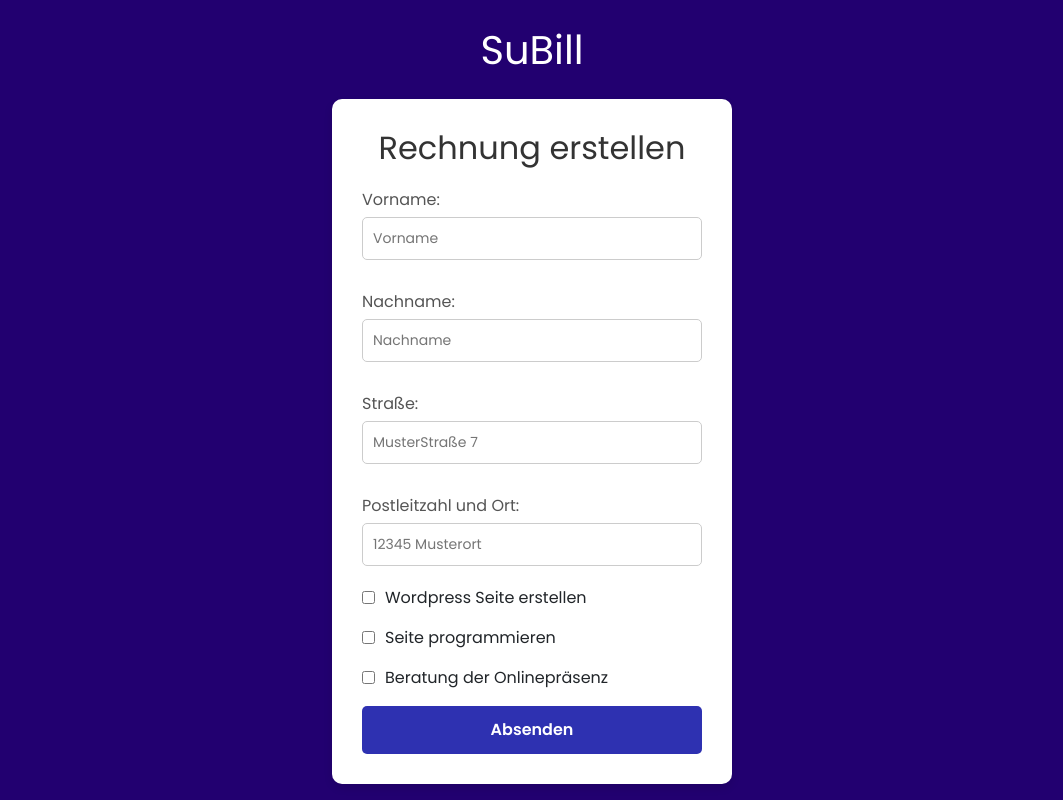
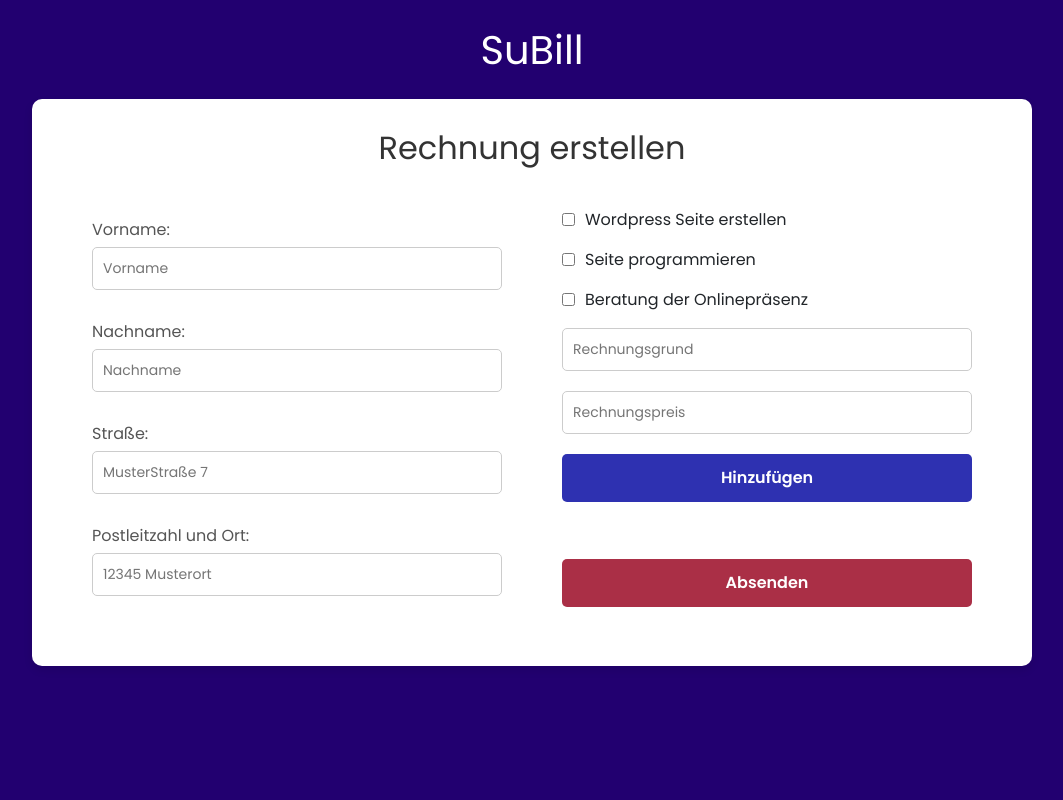
Before and after one commit to urimsu/SuBill, an Angular app: page / in a window 1280 px wide. Shown: the whole page, without its empty margins (108-1171 px from the left). Built offline with nearby package versions, Linux system fonts and the light colour scheme.

Commit message:
Better Looking

```diff
--- a/src/app/calculator/calculator.component.css
+++ b/src/app/calculator/calculator.component.css
@@ -1,10 +1,3 @@
-.calculator{
-    display: flex;
-    justify-content: center;
-    align-items: center;
-
-}
-
 body {
     font-family: 'Poppins', sans-serif;
     background-color: #f4f4f9;
@@ -14,15 +7,32 @@ body {
     height: 100vh;
     margin: 0;
 }
+.calculator{
+    display: flex;
+    justify-content: center;
+    align-items: center;
+
+}
 
 .form-container {
     background-color: #ffffff;
     padding: 30px;
     border-radius: 10px;
     box-shadow: 0 4px 8px rgba(0, 0, 0, 0.1);
-    max-width: 400px;
+    max-width: 1000px;
     width: 100%;
     text-align: left;
+}
+.formContainer{
+    display: flex;
+    justify-content: space-between;
+    max-width: 100%;
+}
+
+.leftDiv, .rightDiv {
+    flex: 1; /* Nimmt den verfügbaren Platz gleichmäßig ein */
+    padding: 20px;
+    margin: 0 10px;
 }
 
 h2 {
@@ -49,6 +59,7 @@ input, select {
     font-size: 14px;
 }
 
+
 button {
     width: 100%;
     padding: 12px;
@@ -61,8 +72,18 @@ button {
     font-weight: 600;
 }
 
+
 button:hover {
     background-color: #322e70;
+}
+
+#druckenButton{
+    background-color: #aa2f46;
+    margin-top: 10%;
+}
+
+#druckenButton:hover{
+    background-color: #872537;
 }
 
 .checkbox-label {
--- a/src/app/calculator/calculator.component.html
+++ b/src/app/calculator/calculator.component.html
@@ -1,7 +1,8 @@
 <div class="calculator">
     <div class="form-container">
         <h2>Rechnung erstellen</h2>
-        <form (submit)="generatePDF()">
+        <form  class="formContainer">
+            <div class="leftDiv">
                 <label for="vorname">Vorname:</label>
                 <input type="text" id="vorname" [(ngModel)]="vorname" name="vorname" placeholder="Vorname" required>
 
@@ -13,7 +14,7 @@
 
                 <label for="plzUndOrt">Postleitzahl und Ort:</label>
                 <input type="text" id="plzUndOrt" [(ngModel)]="plzUndOrt" name="plzUndOrt" placeholder="12345 Musterort" required>
-
+            </div>
             <!-- <label for="options">Rechnungsgrund</label>
             <select id="options" [(ngModel)]="rechnungsgrund" name="options" required>
                 <option value="">Bitte wählen...</option>
@@ -21,7 +22,7 @@
                 <option value="Programmiert">Programmiert</option>
                 <option value="Beratung">Beratung und Google präsenz</option>
             </select> -->
-
+            <div class="rightDiv">
                 <div class="checkbox-label">
                     <input type="checkbox" [(ngModel)]="wordpressGrund" name="my_checkbox" value="Wordpress">
                     <span>Wordpress Seite erstellen</span>
@@ -37,7 +38,22 @@
                     <span>Beratung der Onlinepräsenz</span>
                 </div>
 
-            <button type="submit"  >Absenden</button>
+                <div class="writer-label">
+                    <!-- Input-Feld -->
+                    <input [(ngModel)]="newItem" [ngModelOptions]="{standalone: true}" placeholder="Rechnungsgrund" />
+                    <input [(ngModel)]="newPreis" [ngModelOptions]="{standalone: true}" placeholder="Rechnungspreis" />
+
+                    <!-- Button zum Hinzufügen der Eingabe -->
+                    <button id='addButton' (click)="addItem()">Hinzufügen</button>
+                </div>
+
+                <!-- Liste, um die hinzugefügten Elemente anzuzeigen -->
+                <ul>
+                    <li *ngFor="let item of rechnungsgrund">{{ item }}</li>
+                </ul>
+
+                <button id='druckenButton' type="submit" (click)="generatePDF()" >Absenden</button>
+            </div>
         </form>
     </div>
 </div>
--- a/src/app/calculator/calculator.component.ts
+++ b/src/app/calculator/calculator.component.ts
@@ -1,3 +1,4 @@
+import { NgFor } from '@angular/common';
 import { Component } from '@angular/core';
 import { FormsModule } from '@angular/forms';
 import jsPDF from 'jspdf';
@@ -7,7 +8,7 @@ import autoTable, { Cell } from 'jspdf-autotable'
 @Component({
   selector: 'app-calculator',
   standalone: true,
-  imports: [FormsModule],
+  imports: [FormsModule, NgFor],
   templateUrl: './calculator.component.html',
   styleUrl: './calculator.component.css'
 })
@@ -18,15 +19,24 @@ export class CalculatorComponent {
   strasse = '';
   plzUndOrt = '';
   preis = 0;
+  newPreis:number | undefined;
+
+  newItem: string = '';
 
   rechnungsgrund:any[] = [];
   wordpressGrund=false;
   programmierGrund=false;
   beratungGrund=false;
 
+  currentDate: Date = new Date();
 
-
-  currentDate: Date = new Date();
+  addItem() {
+    if (this.newItem) {
+      this.rechnungsgrund.push([this.newItem]);
+      this.newItem = ''; // Eingabefeld leeren
+      console.log(this.rechnungsgrund);
+    }
+  }
 
   getRechnungsPreis(rechnungsgrund: string){
     if(rechnungsgrund=='Wordpress'){
```
Lines whose indentation alone changed are shown as unchanged.
